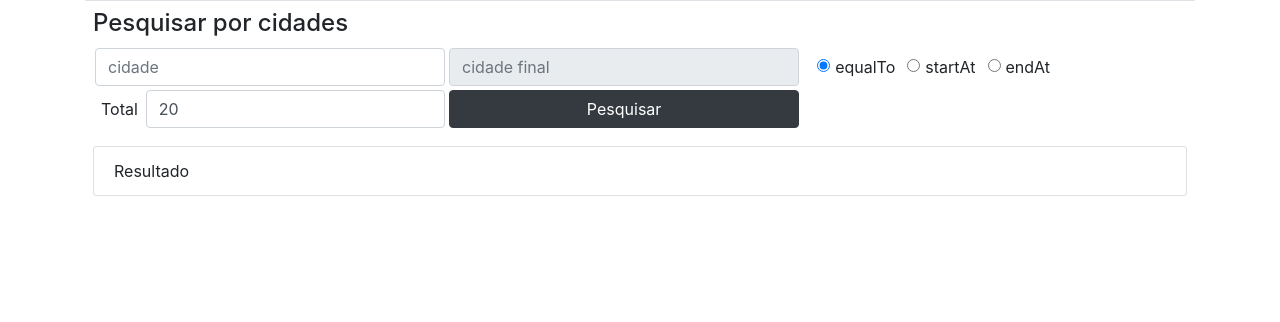
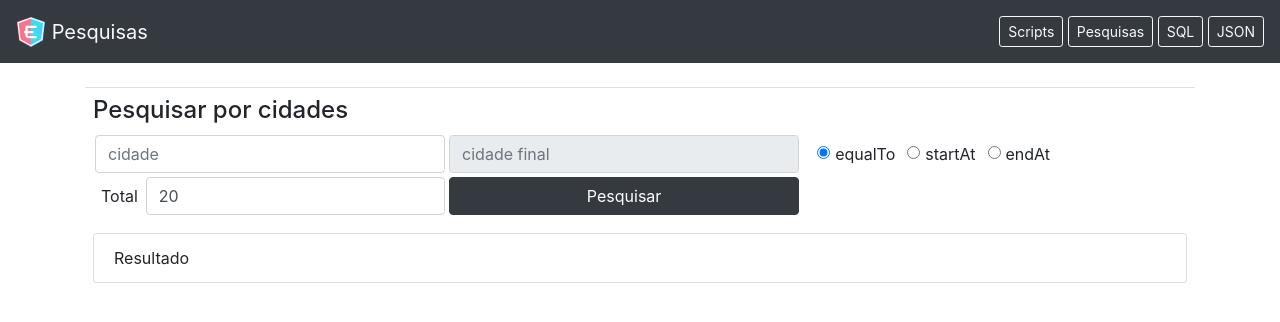
Before and after one commit to emendes-com/realtime-desnormalizacao, a plain HTML site: page public/pesquisa.html in a window 1280 px wide. Drawn offline with nearby package versions, Linux system fonts and the light colour scheme; some packages are replaced by stand-ins of ours; no server answers.

Commit message:
add header em pesquisa.html

```diff
--- a/public/pesquisa.html
+++ b/public/pesquisa.html
@@ -1,4 +1,5 @@
 <html>
+
 <head>
   <meta charset="utf-8" />
   <meta name="viewport" content="width=device-width, initial-scale=1" />
@@ -18,7 +19,9 @@
   </script>
   <link rel="stylesheet" href="/styles.css" />
 </head>
+
 <body>
+  <header></header>
   <div class="container ">
     <nav>
       <div class="nav nav-tabs" id="nav-tab" role="tablist">
@@ -149,7 +152,7 @@
             <div class="d-flex w-100 flex-wrap justify-content-start ">
               <div class="w-33-100 d-flex  ml-1 flex-nowrap align-items-center ">
                 <label class=" ml-1 mt-2 " for="total ">Total</label>
-                <input type="number" name="total"  value="20"  class="form-control ml-2 "
+                <input type="number" name="total" value="20" class="form-control ml-2 "
                   id="text-chave-estado-cidade-total" placeholder="total" />
               </div>
               <button id="button-chave-estado-cidade" name="pesquisar" data-pesquisa="chave-estado-cidade"
@@ -164,6 +167,7 @@
     </div>
   </div>
 </body>
+
 </html>
 <script>
   const titulo = "Pesquisas";
```
